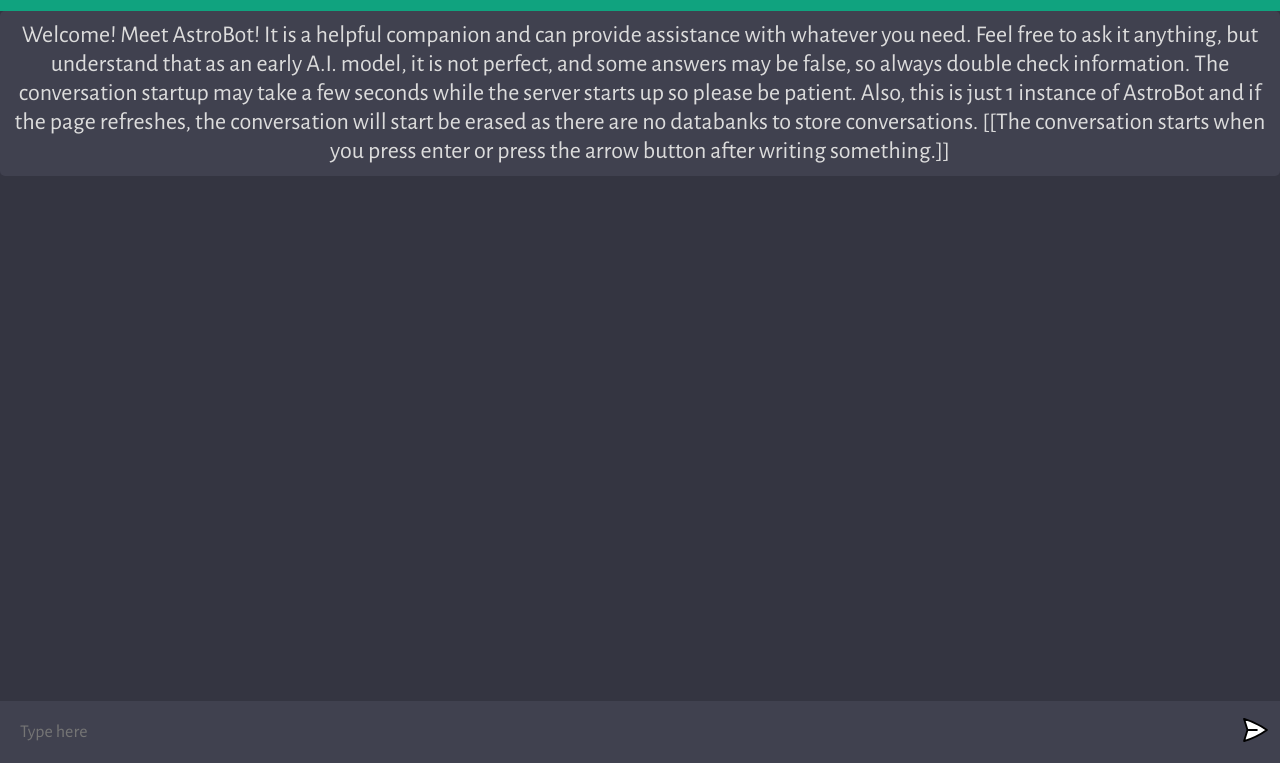
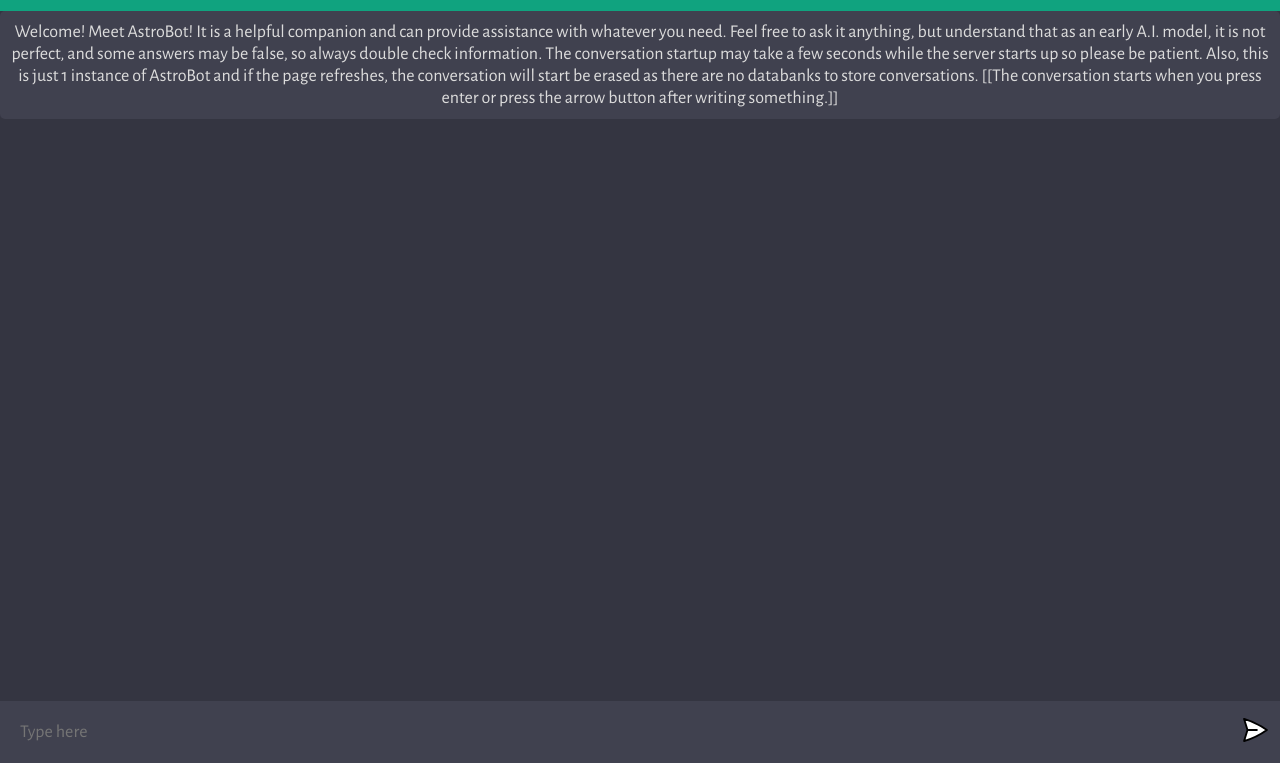
Before and after one commit to creativeisaiah/ai-helper, a website built with Vite: page client/index.html in a window 1280 px wide. Shown: the part 38-801 px from the top of the page. Built offline with nearby package versions, Linux system fonts and the light colour scheme.

Commit message:
welcome message

```diff
--- a/client/style.css
+++ b/client/style.css
@@ -12,13 +12,23 @@
 }
 
 .intro-message {
-  font-size: 24px; /* adjust as needed */
-  color: #dcdcdc; /* or any color that matches your theme */
-  background-color: #40414F; /* to match your existing chat bubbles */
-  border-radius: 5px; /* to maintain the rounded corner look */
-  padding: 10px; /* for some inner spacing */
-  margin-bottom: 20px; /* add some space below the message */
-  text-align: center; /* centers the text */
+  font-size: 18px;
+  color: #dcdcdc;
+  background-color: #40414F;
+  border-radius: 5px;
+  padding: 10px;
+  margin-bottom: 20px;
+  text-align: center;
+}
+
+.intro-message strong {
+  font-size: 22px;
+  color: #10a37f;
+}
+
+.intro-message em {
+  font-style: italic;
+  color: #5436DA;
 }
 
 #banner {
```
